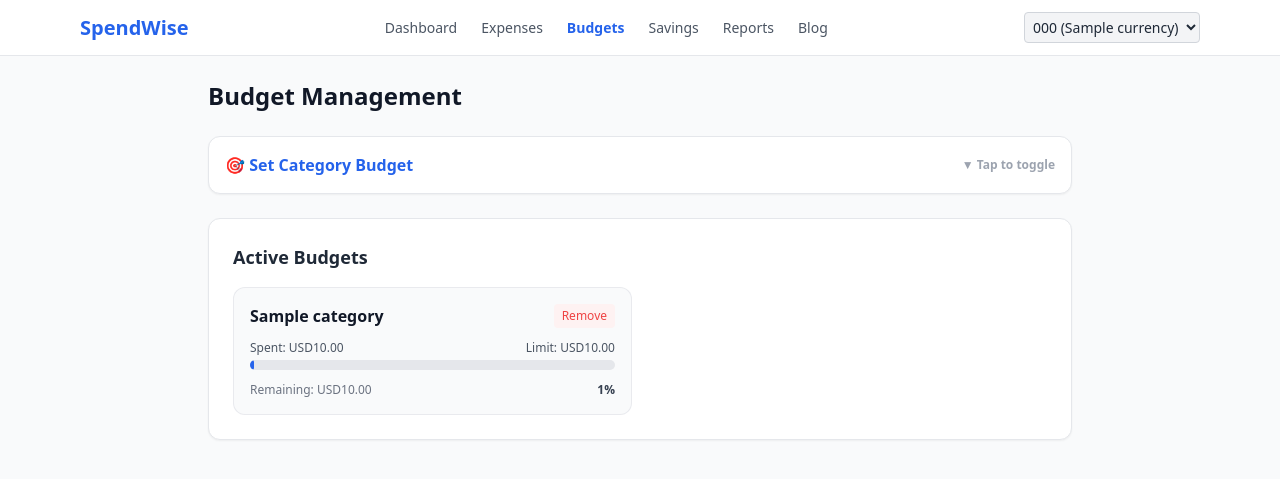
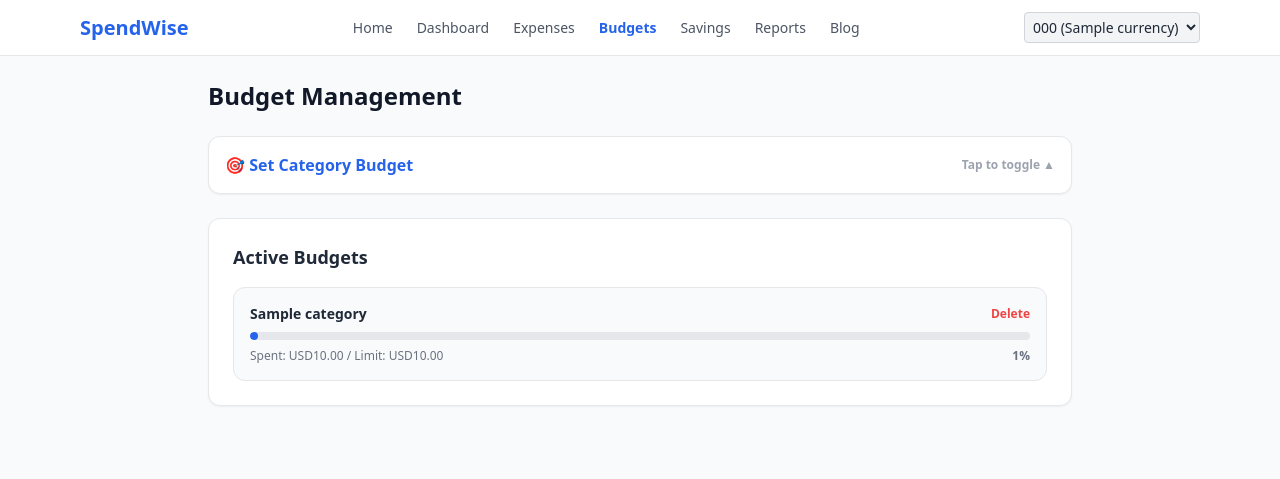
Before and after one commit to blessingonyinye123/SpendWise, a Flask app: template Templates/budgets.html in a window 1280 px wide. Shown: the top 479 px of the page. Run offline with Flask 3, Linux system fonts and the light colour scheme; the template is opened without the code that fills it: most values are stand-ins (such as "Sample title", 1, 10 or a date in 2020); some libraries are stand-ins or nearby versions.

Commit message:
Fix budget page toggle orientation

```diff
--- a/templates/budgets.html
+++ b/templates/budgets.html
@@ -13,6 +13,7 @@
         <div class="max-w-6xl mx-auto px-4 py-3 flex justify-between items-center">
             <h1 class="text-xl font-bold text-blue-600">SpendWise</h1>
             <nav class="hidden md:flex space-x-6 text-sm font-medium">
+                <a href="/" class="text-gray-600 hover:text-blue-600">Home</a>
                 <a href="/dashboard" class="text-gray-600 hover:text-blue-600">Dashboard</a>
                 <a href="/expenses" class="text-gray-600 hover:text-blue-600">Expenses</a>
                 <a href="/budgets" class="text-blue-600 font-semibold">Budgets</a>
@@ -32,26 +33,23 @@
 
     <!-- Main Content Area -->
     <main class="max-w-4xl mx-auto px-4 py-6 flex-grow w-full">
+        <h2 class="text-2xl font-bold text-gray-900 mb-6">Budget Management</h2>
 
-        <div class="flex justify-between items-center mb-6">
-            <h2 class="text-2xl font-bold text-gray-900">Budget Management</h2>
-        </div>
-
-        <!-- Collapsible Mobile-Friendly Set Budget Dropdown -->
-        <details class="bg-white rounded-xl shadow-sm border border-gray-200 mb-6 p-4 group">
+        <!-- Collapsible Set Budget Form -->
+        <details class="bg-white rounded-xl shadow-sm border border-gray-200 mb-6 p-4">
             <summary class="font-semibold cursor-pointer text-blue-600 flex justify-between items-center select-none">
                 <span class="flex items-center gap-2">🎯 Set Category Budget</span>
-                <span class="text-xs text-gray-400 group-open:rotate-180 transition-transform">▼ Tap to toggle</span>
+                <span class="text-xs text-gray-400">Tap to toggle ▲</span>
             </summary>
 
             <form action="/set_budget" method="POST" class="mt-4 pt-4 border-t border-gray-100 grid grid-cols-1 md:grid-cols-2 gap-4">
                 <div>
-                    <label class="block text-xs font-semibold text-gray-600 mb-1">Category</label>
-                    <input type="text" name="category" placeholder="e.g., Food, Transport" class="w-full p-2.5 text-sm border border-gray-300 rounded-lg focus:ring-2 focus:ring-blue-500 focus:outline-none" required>
+                    <label class="block text-xs font-semibold text-gray-600 mb-1">Category Name</label>
+                    <input type="text" name="category" placeholder="e.g., Food, Transport" class="w-full p-2.5 text-sm border border-gray-300 rounded-lg focus:outline-none focus:ring-2 focus:ring-blue-500" required>
                 </div>
                 <div>
                     <label class="block text-xs font-semibold text-gray-600 mb-1">Limit Amount</label>
-                    <input type="number" step="any" name="limit_amount" placeholder="0.00" class="w-full p-2.5 text-sm border border-gray-300 rounded-lg focus:ring-2 focus:ring-blue-500 focus:outline-none" required>
+                    <input type="number" step="any" name="limit_amount" placeholder="0.00" class="w-full p-2.5 text-sm border border-gray-300 rounded-lg focus:outline-none focus:ring-2 focus:ring-blue-500" required>
                 </div>
                 <div class="md:col-span-2 pt-2">
                     <button type="submit" class="w-full bg-blue-600 hover:bg-blue-700 text-white font-medium py-2.5 px-4 rounded-lg transition-colors text-sm">
@@ -61,61 +59,41 @@
             </form>
         </details>
 
-        <!-- Budget Cards List -->
+        <!-- Budgets List -->
         <div class="bg-white rounded-xl shadow-sm border border-gray-200 p-4 md:p-6">
             <h3 class="text-lg font-bold text-gray-800 mb-4">Active Budgets</h3>
-
             {% if budgets %}
-                <div class="grid grid-cols-1 md:grid-cols-2 gap-4">
+                <div class="space-y-4">
                     {% for b in budgets %}
-                        <div class="p-4 bg-gray-50 border border-gray-200/80 rounded-xl space-y-3">
-                            <div class="flex justify-between items-center">
-                                <span class="font-bold text-gray-900 text-base">{{ b.category }}</span>
-                                <a href="/delete_budget/{{ b.category }}" class="text-red-500 hover:text-red-700 text-xs font-medium px-2 py-1 bg-red-50 rounded hover:bg-red-100">Remove</a>
+                        <div class="p-4 bg-gray-50 border border-gray-200 rounded-xl space-y-2">
+                            <div class="flex justify-between items-center text-sm font-semibold">
+                                <span>{{ b.category }}</span>
+                                <a href="/delete_budget/{{ b.category }}" class="text-red-500 hover:text-red-700 text-xs">Delete</a>
                             </div>
-
-                            <div class="space-y-1">
-                                <div class="flex justify-between text-xs font-medium text-gray-600">
-                                    <span>Spent: {{ currency }}{{ "%.2f"|format(b.spent) }}</span>
-                                    <span>Limit: {{ currency }}{{ "%.2f"|format(b.limit) }}</span>
-                                </div>
-
-                                <!-- Progress Bar -->
-                                <div class="w-full bg-gray-200 rounded-full h-2.5 overflow-hidden">
-                                    <div class="{% if b.percentage >= 100 %}bg-red-500{% elif b.percentage >= 85 %}bg-yellow-500{% else %}bg-blue-600{% endif %} h-2.5 rounded-full" style="width: {{ b.percentage if b.percentage <= 100 else 100 }}%"></div>
-                                </div>
+                            <div class="w-full bg-gray-200 rounded-full h-2 overflow-hidden">
+                                <div class="{% if b.percentage >= 100 %}bg-red-500{% elif b.percentage >= 85 %}bg-yellow-500{% else %}bg-blue-600{% endif %} h-2 rounded-full" style="width: {{ b.percentage if b.percentage <= 100 else 100 }}%"></div>
                             </div>
-
-                            <div class="flex justify-between items-center text-xs">
-                                <span class="{% if b.remaining < 0 %}text-red-600 font-bold{% else %}text-gray-500{% endif %}">
-                                    {% if b.remaining < 0 %}
-                                        Over budget by {{ currency }}{{ "%.2f"|format(b.remaining|abs) }}
-                                    {% else %}
-                                        Remaining: {{ currency }}{{ "%.2f"|format(b.remaining) }}
-                                    {% endif %}
-                                </span>
-                                <span class="font-semibold text-gray-700">{{ b.percentage }}%</span>
+                            <div class="flex justify-between text-xs text-gray-500">
+                                <span>Spent: {{ currency }}{{ "%.2f"|format(b.spent) }} / Limit: {{ currency }}{{ "%.2f"|format(b.limit) }}</span>
+                                <span class="font-bold">{{ b.percentage }}%</span>
                             </div>
                         </div>
                     {% endfor %}
                 </div>
             {% else %}
-                <div class="text-center py-12 text-gray-400">
-                    <p class="text-sm">No active budgets set yet. Tap "Set Category Budget" above to create one!</p>
-                </div>
+                <p class="text-sm text-gray-400 text-center py-6">No budgets created yet.</p>
             {% endif %}
         </div>
-
     </main>
 
-    <!-- Simple Mobile Footer -->
+    <!-- Mobile Footer Navigation -->
     <footer class="md:hidden bg-white border-t border-gray-200 py-3 mt-auto">
         <div class="flex justify-around text-xs font-medium text-gray-600">
+            <a href="/" class="hover:text-blue-600">Home</a>
             <a href="/dashboard" class="hover:text-blue-600">Dashboard</a>
             <a href="/expenses" class="hover:text-blue-600">Expenses</a>
             <a href="/budgets" class="text-blue-600 font-semibold">Budgets</a>
             <a href="/savings" class="hover:text-blue-600">Savings</a>
-            <a href="/reports" class="hover:text-blue-600">Reports</a>
         </div>
     </footer>
 
```
Also changed, not shown: Templates/budgets.html (+22 -44 lines).
